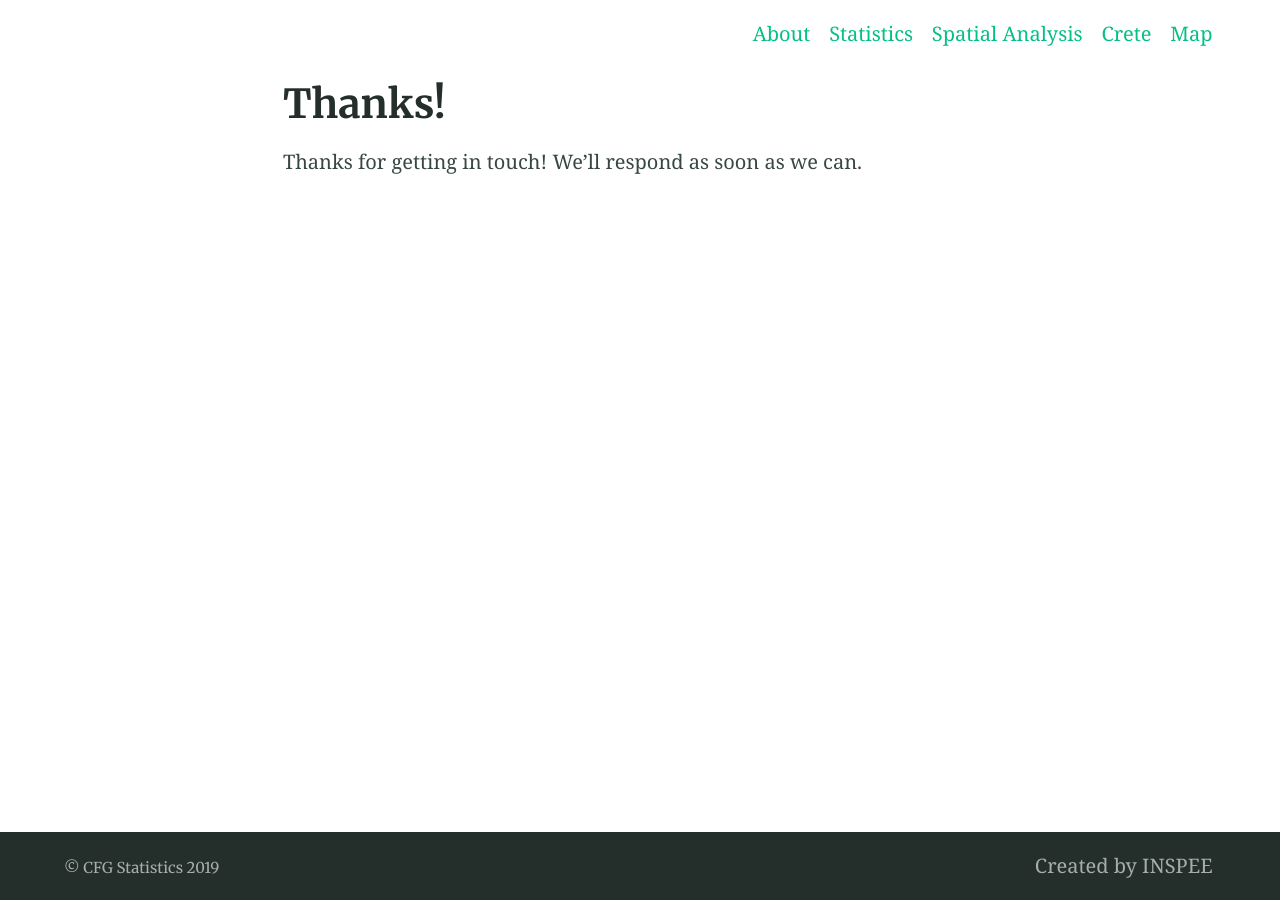
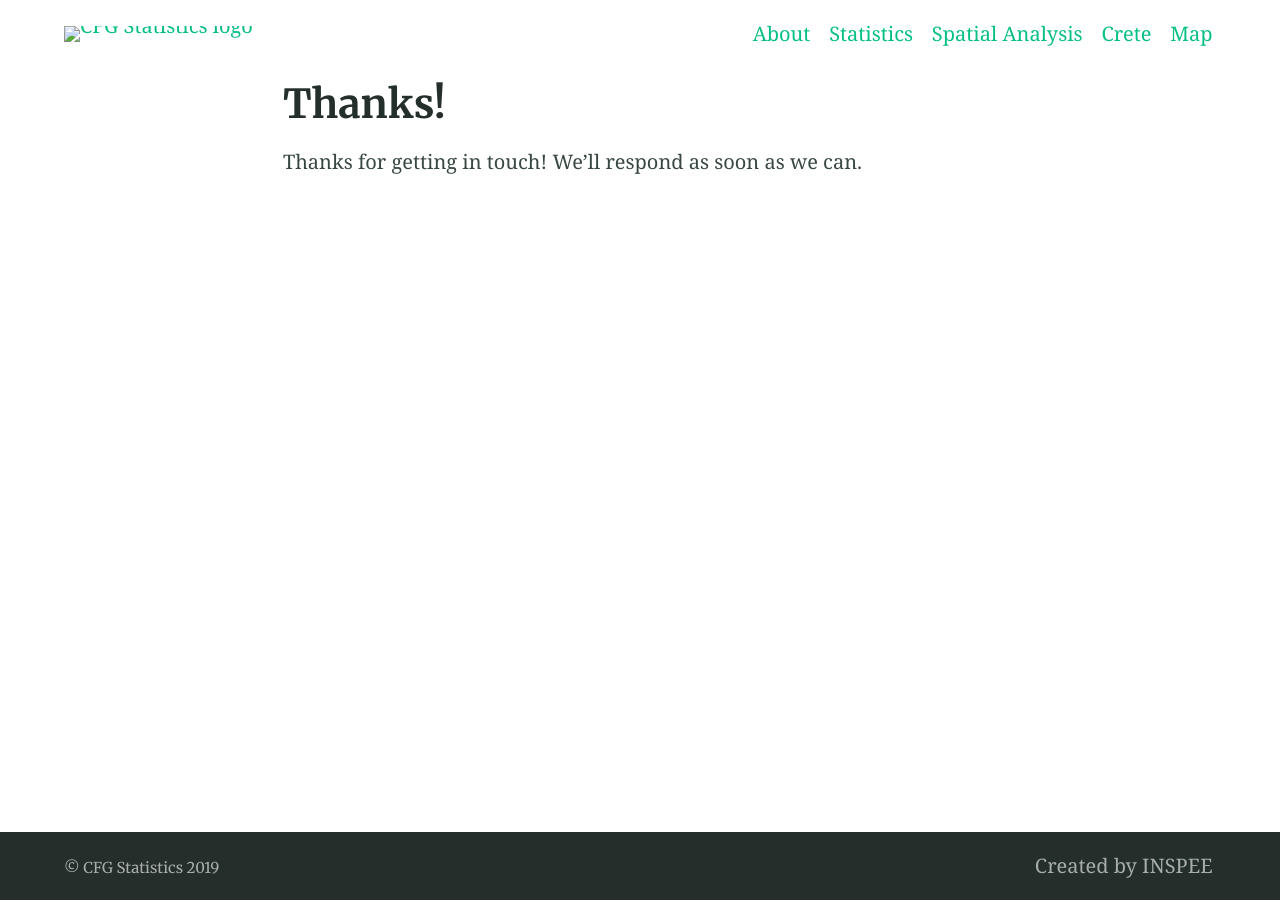
Before and after one commit to inspee-hisr/cfg_analysis_web, a Jekyll site: the page built from thanks.md, in a window 1280 px wide. Built offline with Jekyll 4.4.1, drawn with Linux system fonts in a browser that asks for light colours; our own code applies the rules of GitHub Pages for plain Markdown files.

Commit message:
CFG Statistics/ path for logos

```diff
--- a/_config.yml
+++ b/_config.yml
@@ -82,7 +82,7 @@
 encoding: utf-8 # Make sure the encoding is right
 lang: en-GB # Set the site language
 title: "CFG Statistics" # Site name or title, also used in jekyll-seo-tag
-logo: "/assets/logos/logo.svg" # Site logo, also used in jekyll-seo-tag
+logo: "CFG Statistics/assets/logos/logo.svg" # Site logo, also used in jekyll-seo-tag
 description: "CFG Statistics contains descriptive statistics, numerical analysis and spatial analysis for the Cave Fauna of Greece Database."
 url: "https://inspee-hisr.github.io/" # Site url, also used in jekyll-seo-tag
 baseurl: "/CFG_statistics"
@@ -96,14 +96,14 @@
 
 # 8. Site favicons & manifest icons
 favicons: # Favicons are also used in the manifest file. Syntax is 'size: path'
-  16: '/assets/logos/logo@16px.png'
-  32: '/assets/logos/logo@32px.png'
-  96: '/assets/logos/logo@96px.png'
-  120: '/assets/logos/logo@120px.png'
-  144: '/assets/logos/logo@144px.png'
-  180: '/assets/logos/logo@180px.png'
-  512: '/assets/logos/logo@512px.png'
-  1024: '/assets/logos/logo@1024px.png'
+  16: '/CFG Statistics/assets/logos/logo@16px.png'
+  32: '/CFG Statistics/assets/logos/logo@32px.png'
+  96: '/CFG Statistics/assets/logos/logo@96px.png'
+  120: '/CFG Statistics/assets/logos/logo@120px.png'
+  144: '/CFG Statistics/assets/logos/logo@144px.png'
+  180: '/CFG Statistics/assets/logos/logo@180px.png'
+  512: '/CFG Statistics/assets/logos/logo@512px.png'
+  1024: '/CFG Statistics/assets/logos/logo@1024px.png'
 
 # 9. Site navigation
 navigation_header:
```
